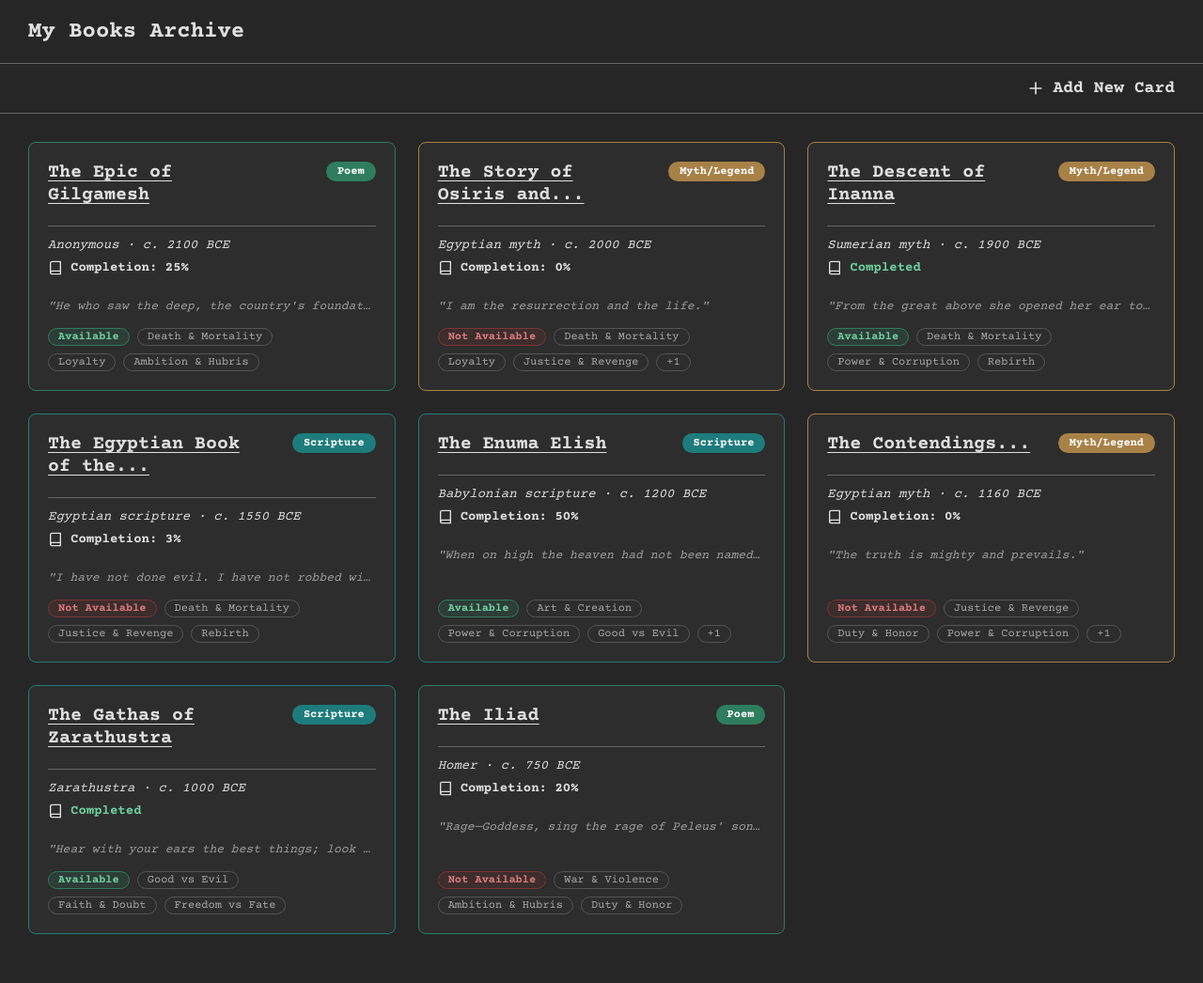
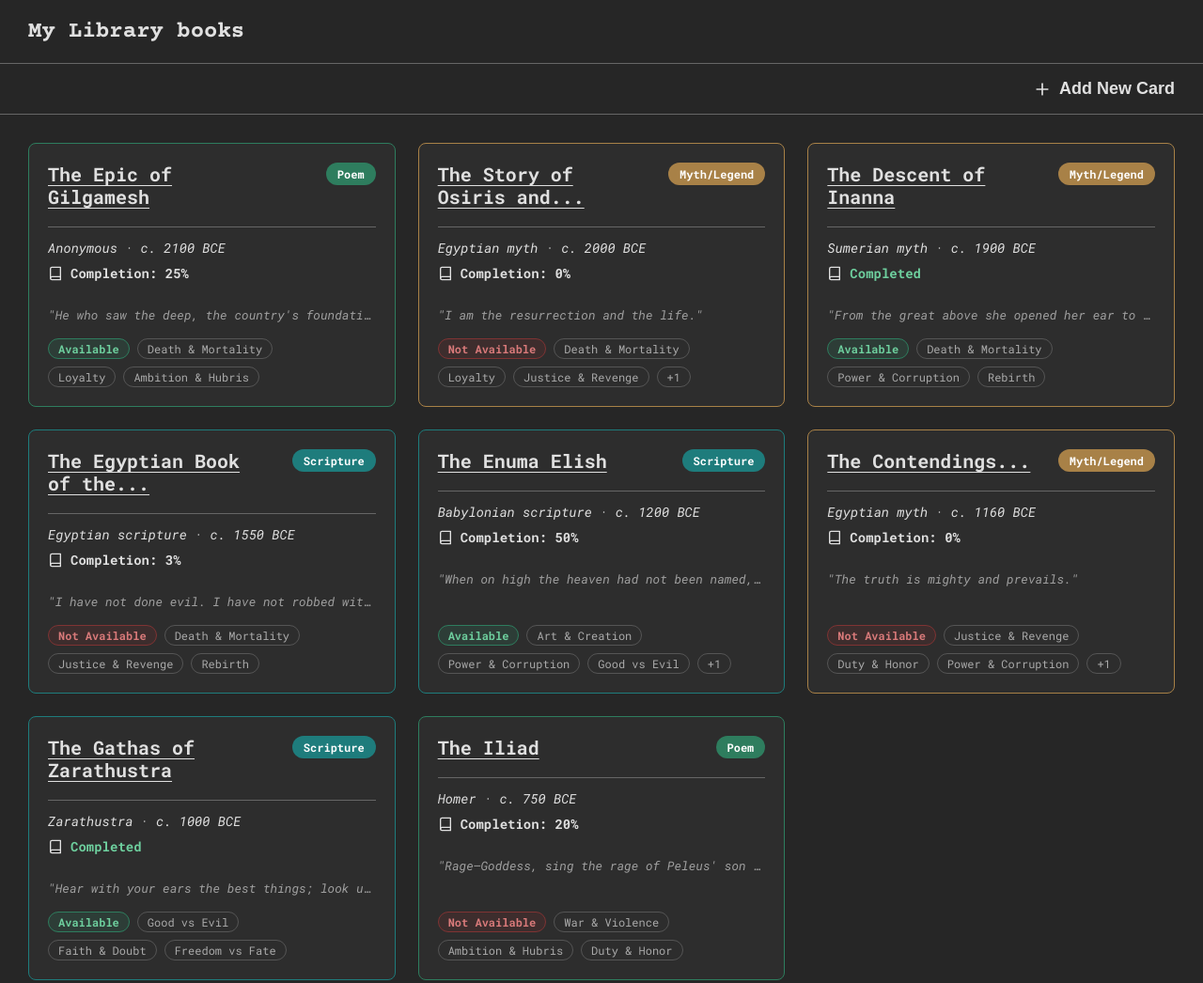
Before and after one commit to Muayad2024/SigmaSchool_project_2, a plain HTML site: page index.html in a window 1280 px wide. Shown: the whole page at 94% size. Before the commit the page ends 1024 px from the top, so only its background shows below. Drawn offline with nearby package versions, Linux system fonts and the light colour scheme.

Commit message:
some modification

```diff
--- a/index.html
+++ b/index.html
@@ -8,7 +8,8 @@
     <!-- Google Fonts -->
     <link rel="preconnect" href="https://fonts.googleapis.com">
     <link rel="preconnect" href="https://fonts.gstatic.com" crossorigin>
-    <link href="https://fonts.googleapis.com/css2?family=Courier+Prime:wght@400;700&display=swap" rel="stylesheet">
+    <!-- Loaded Courier Prime and Roboto Mono -->
+    <link href="https://fonts.googleapis.com/css2?family=Courier+Prime:wght@400;700&family=Roboto+Mono:ital,wght@0,400;0,700;1,400&display=swap" rel="stylesheet">
 
     <!-- External CSS -->
     <link rel="stylesheet" href="style.css">
@@ -18,7 +19,7 @@
     <!-- HEADER -->
     <header class="archive-header">
         <div class="logo-area">
-                       My Books Archive
+            My Library books
         </div>
     </header>
 
--- a/script.js
+++ b/script.js
@@ -175,7 +175,6 @@ function renderCards() {
 
     const completionText = completionPercent === 100 ? "Completed" : `Completion: ${completionPercent}%`;
 
-    // Add quote only if it exists
     const quoteHTML = card.quote ? `<div class="quote-container" title="${card.quote.replace(/"/g, '&quot;')}">"${card.quote}"</div>` : '';
 
     const cardHTML = `
--- a/style.css
+++ b/style.css
@@ -1,5 +1,5 @@
 :root {
-
+    /* Matching the screenshot's dark mode colors */
     --bg-page: #262626;
     --bg-header: #262626;
     --text-main: #e0e0e0;
@@ -22,7 +22,6 @@
     box-sizing: border-box;
     margin: 0;
     padding: 0;
-    font-family: 'Courier Prime', monospace;
 }
 
 body {
@@ -32,9 +31,10 @@ body {
     flex-direction: column;
     align-items: center;
     min-height: 100vh;
+    font-family: 'Courier Prime', monospace; /* Default font */
 }
 
-
+/* --- HEADER --- */
 .archive-header {
     width: 100%;
     max-width: 1400px;
@@ -54,7 +54,6 @@ body {
     font-weight: 700;
     color: var(--text-main);
 }
-
 
 
 .action-bar {
@@ -167,7 +166,7 @@ input, select {
     font-size: 14px;
     outline: none;
     transition: border-color 0.2s;
-    font-family: inherit;
+    font-family: 'Courier Prime', monospace;
     background-color: var(--bg-page);
     color: var(--text-main);
     width: 100%;
@@ -190,6 +189,7 @@ input:focus, select:focus {
     margin-top: 10px;
     transition: background-color 0.2s;
     align-self: flex-start;
+    font-family: 'Courier Prime', monospace;
 }
 
 .add-btn:hover {
@@ -218,6 +218,12 @@ input:focus, select:focus {
     flex-direction: column;
     transition: transform 0.2s ease;
     color: var(--text-main);
+    font-family: 'Roboto Mono', monospace; /* Changed to Roboto Mono */
+}
+
+/* Force Roboto Mono on all nested elements to ensure inheritance */
+.card * {
+    font-family: 'Roboto Mono', monospace;
 }
 
 .card:hover {
@@ -308,7 +314,6 @@ input:focus, select:focus {
     font-size: 13px;
     font-style: italic;
     color: var(--text-muted);
-    /* Truncation logic */
     white-space: nowrap;
     overflow: hidden;
     text-overflow: ellipsis;
@@ -377,6 +382,7 @@ input:focus, select:focus {
     opacity: 0;
     transition: opacity 0.2s, background-color 0.2s;
     z-index: 10;
+    font-family: 'Courier Prime', monospace; /* Explicitly set back to Courier Prime */
 }
 
 .card:hover .delete-btn {
```
